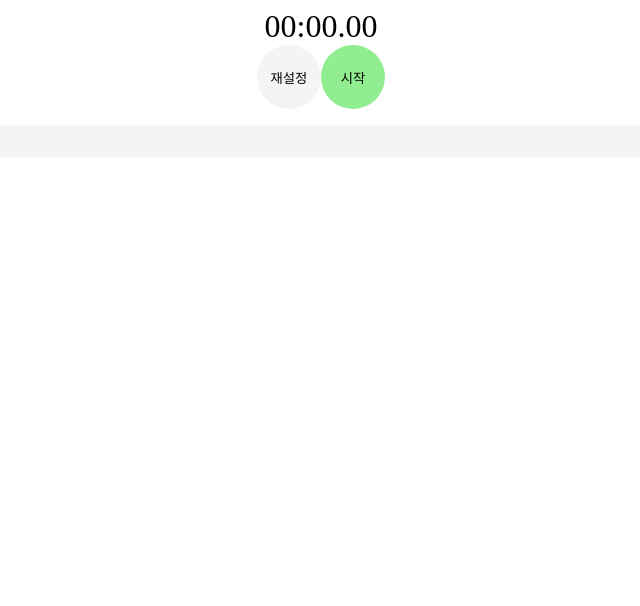
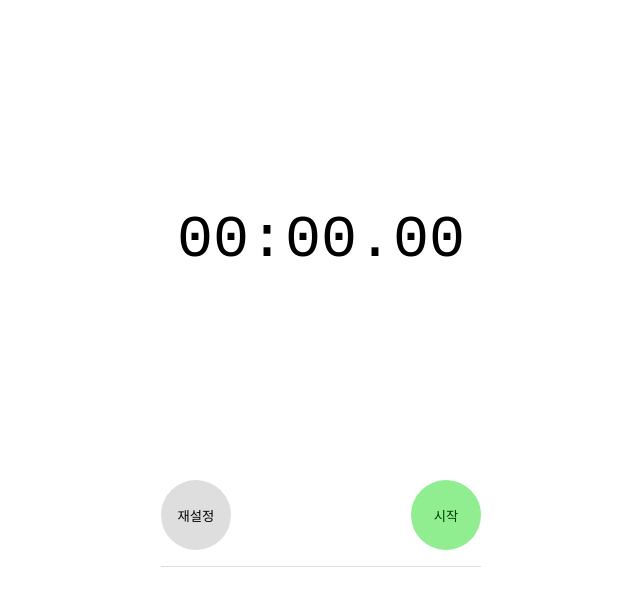
Before and after one commit to 891km/react-practices, a React (Vite) app in the folder stopwatch/: page / in a window 1280 px wide. Shown: the top 606 px of the page, without its empty margins (319-959 px from the left). Built offline with nearby package versions, Linux system fonts and the light colour scheme.

Commit message:
💄 스타일링 추가

```diff
--- a/stopwatch/src/App.jsx
+++ b/stopwatch/src/App.jsx
@@ -1,5 +1,11 @@
 import { useEffect, useRef, useState } from "react";
-import styled from "styled-components";
+import {
+  ButtonContainer,
+  GlobalStyle,
+  ListLap,
+  SectionMain,
+  SpanTime,
+} from "./Styled";
 
 function App() {
   return (
@@ -42,9 +48,12 @@ function Stopwatch() {
   function handleReset() {
     handleStop();
     setTime(0);
+    setLapDatas([]);
   }
 
   return (
+    <>
+      <GlobalStyle />
       <SectionMain>
         <TimeDisplay time={time} />
         <Buttons
@@ -56,6 +65,7 @@ function Stopwatch() {
         />
         <LapList lapDatas={lapDatas} />
       </SectionMain>
+    </>
   );
 }
 
@@ -99,9 +109,12 @@ function Buttons({
 function LapList({ lapDatas }) {
   return (
     <ListLap>
-      {lapDatas.map((lapData, index) => (
+      {lapDatas
+        .slice()
+        .reverse()
+        .map((lapData, index) => (
           <li key={lapData.id}>
-          <span>랩 {index + 1}</span>
+            <span>랩 {lapDatas.length - index}</span>
             <span>{formatTime(lapData.time)}</span>
           </li>
         ))}
@@ -135,65 +148,4 @@ function formatTime(time) {
   return `${formatMin.format(min)}:${formatSec.format(sec)}`;
 }
 
-// styled-components
-const ButtonContainer = styled.div`
-  button {
-    width: 64px;
-    aspect-ratio: 1;
-    border-radius: 50%;
-    border: none;
-    cursor: pointer;
-    background-color: #f4f4f4;
-
-    &:hover {
-      filter: brightness(0.9);
-    }
-  }
-
-  .btn__start {
-    background-color: lightgreen;
-  }
-
-  .btn__stop {
-    background-color: orangered;
-  }
-`;
-
-const ListLap = styled.ul`
-  border-radius: 8px;
-  background-color: #f4f4f4;
-  width: 50vw;
-  padding: 16px;
-  display: flex;
-  flex-direction: column-reverse;
-
-  li {
-    list-style: none;
-    display: flex;
-    justify-content: space-between;
-    padding: 8px 16px;
-    border-radius: 8px;
-    border: 1px solid #e2e2e2;
-    background-color: #fcfcfc;
-    margin-bottom: 8px;
-  }
-
-  li:first-child {
-    margin-bottom: 0;
-  }
-`;
-
-const SectionMain = styled.section`
-  display: flex;
-  flex-direction: column;
-  justify-content: center;
-  align-items: center;
-  margin: auto;
-`;
-
-const SpanTime = styled.span`
-  display: block;
-  font-size: 2rem;
-`;
-
 export default App;
--- /dev/null
+++ b/stopwatch/src/Styled.jsx
@@ -0,0 +1,111 @@
+import styled, { createGlobalStyle } from "styled-components";
+
+export const GlobalStyle = createGlobalStyle`
+    * {
+        margin: 0;
+        padding: 0;
+        box-sizing: border-box;
+    }
+
+    html {
+        font-size: 10px;
+    }
+
+    body {
+        font-size: 1.6rem;
+        width: 100vw;
+        height: 100vh;
+    }
+
+    #root {
+        width: 100%;
+        height: 100%;
+
+        display: flex;
+        flex-direction: column;
+        justify-content: start;
+        align-items: center;
+    }
+`;
+
+export const SectionMain = styled.section`
+  display: flex;
+  flex-direction: column;
+  justify-content: start;
+  align-items: stretch;
+  width: 320px;
+  height: 100%;
+  overflow-y: hidden;
+`;
+
+export const SpanTime = styled.span`
+  font-family: monospace;
+  font-size: 60px;
+
+  flex: 0 0 60%;
+  width: 100%;
+  display: flex;
+  justify-content: center;
+  align-items: center;
+`;
+
+export const ButtonContainer = styled.div`
+  flex: 0 0 auto;
+  width: 100%;
+  display: flex;
+  justify-content: space-between;
+  padding-bottom: 1.6rem;
+
+  button {
+    width: 7rem;
+    aspect-ratio: 1;
+    border-radius: 50%;
+    border: none;
+    cursor: pointer;
+    background-color: #dedede;
+
+    &:hover {
+      filter: brightness(0.9);
+    }
+  }
+
+  .btn__start {
+    color: #003d00;
+    background-color: lightgreen;
+  }
+
+  .btn__stop {
+    color: #640000;
+    background-color: orangered;
+  }
+`;
+
+export const ListLap = styled.ul`
+  flex: 1 1 auto;
+  min-height: 0;
+  width: 100%;
+  overflow: auto;
+
+  display: flex;
+  flex-direction: column;
+  justify-content: flex-start;
+  border-top: 1px solid #dedede;
+
+  li {
+    list-style: none;
+    display: flex;
+    justify-content: space-between;
+    padding: 14px 8px;
+    position: relative;
+    border-bottom: 1px solid #dedede;
+  }
+
+  li:nth-last-child(1) {
+    margin-bottom: 0;
+    color: orangered;
+  }
+
+  li:nth-last-child(2) {
+    color: green;
+  }
+`;
```
Lines whose indentation alone changed are shown as unchanged.
